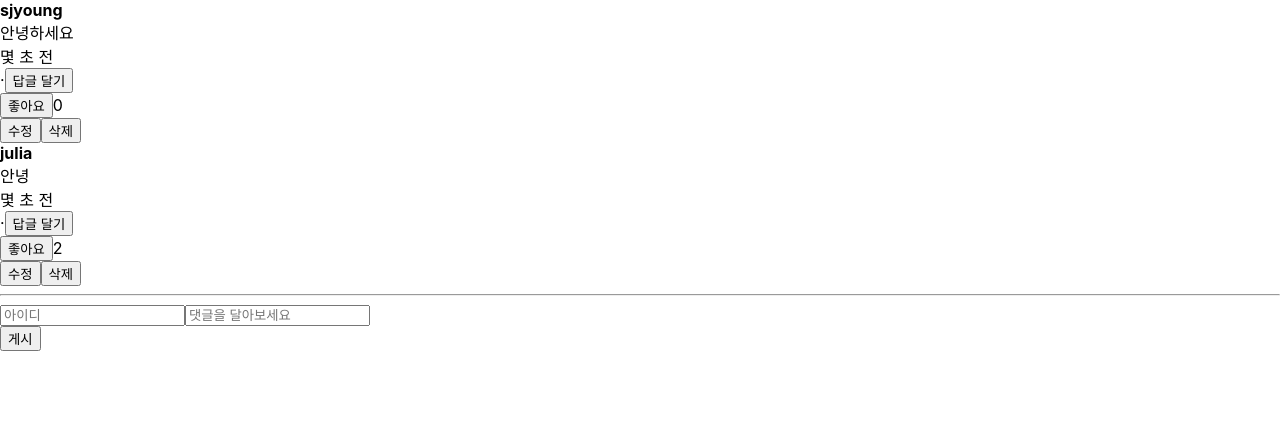
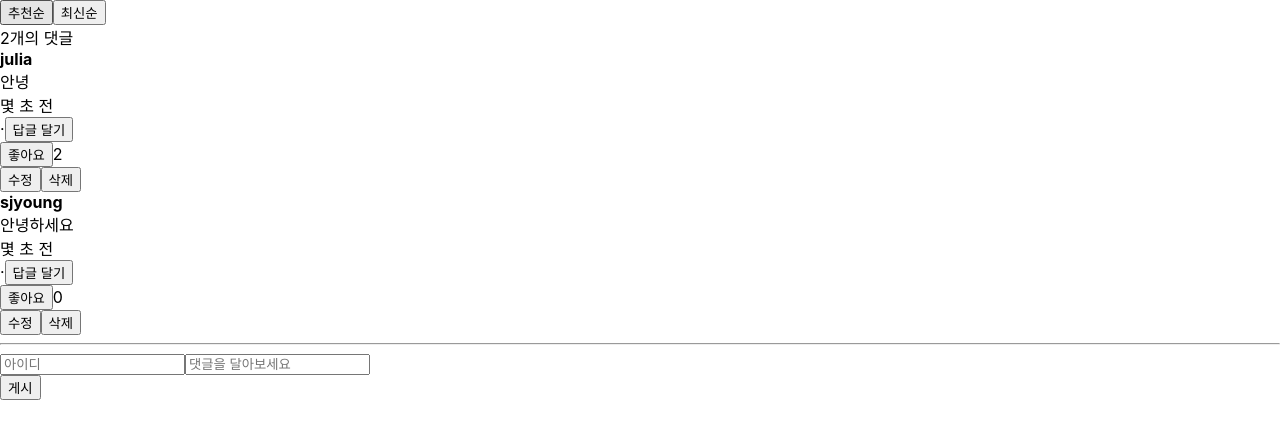
Before and after one commit to sjyoung0629/react-project, a React (Create React App) app: page / in a window 1280 px wide. Shown: the top 438 px of the page. Built offline with nearby package versions, Linux system fonts and the light colour scheme.

Commit message:
181206_댓글 정렬 기능 구현

```diff
--- a/src/components/CommentList.js
+++ b/src/components/CommentList.js
@@ -6,18 +6,65 @@ class CommentList extends Component {
         data: []
     }
 
+    state = {
+        bestSort: true,
+        recentSort: false,
+    }
+
+    // 추천순 정렬
+    handleToggleBestSort = () => {
+        this.setState({
+            bestSort: true,
+            recentSort: false,
+        });
+    }
+
+    // 최신순 정렬
+    handleToggleRecentSort = () => {
+        this.setState({
+            bestSort: false,
+            recentSort: true,
+        });
+    }
+
     render() {
-        const {data, onUpdate, onRemove} = this.props;
+        const {onUpdate, onRemove} = this.props;
+        let {data} = this.props;
+        // props 렌더링 전 정렬
+        if (this.state.bestSort) {
+            // 추천순 정렬: '좋아요' 개수 기준으로 내림차순 정렬
+            data = data.sort(function (a, b) {
+                return b.likes - a.likes;
+            });
+        } else {
+            // 최신순 정렬: 입력 시간(timestamp) 기준으로 내림차순 정렬
+            data = data.sort(function(a, b) {
+                return b.time - a.time;
+            });
+        }
+
         const list = data.map(
             // info들의 배열을 Comment 컴포넌트로 변환해준다
             info => (<Comment info={info} key={info.id}
                                 onUpdate={onUpdate}
                                 onRemove={onRemove}/>)
         );
+        const arr_len = list.length;
 
         return (
-            <div className="comment_list">
-                {list}
+            <div>
+                <div className="sort">
+                <input type="button" name="bestSort" value="추천순"
+                        onClick={this.handleToggleBestSort} />
+                <input type="button" name="recentSort" value="최신순"
+                        onClick={this.handleToggleRecentSort} />
+                </div>
+                <div className="commentList">
+                    <div>
+                        <span>{arr_len}</span><span>개의 댓글</span>
+                    </div>
+                    {list}
+                </div>
             </div>
         );
     }
```
